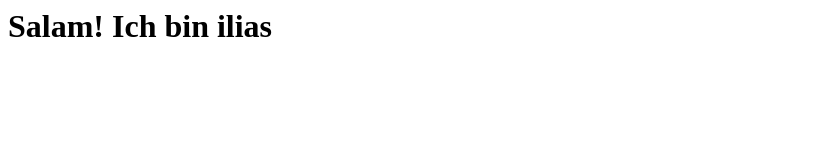
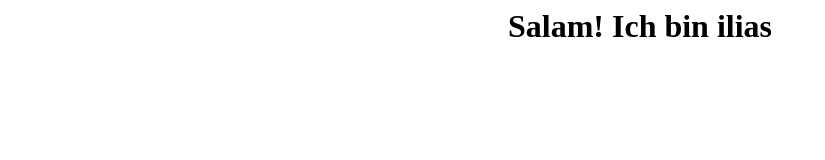
Before and after one commit to ili0asJOEMAMA/Page, a plain HTML site: page index.html in a window 1280 px wide. Shown: the whole page, without its empty margins (0-825 px from the left). Drawn offline with Linux system fonts and the light colour scheme.

Commit message:
Update index.html

```diff
--- a/index.html
+++ b/index.html
@@ -1 +1 @@
-<h1>Salam! Ich bin ilias</h1>
+<center><h1>Salam! Ich bin ilias</h1></center>
```
